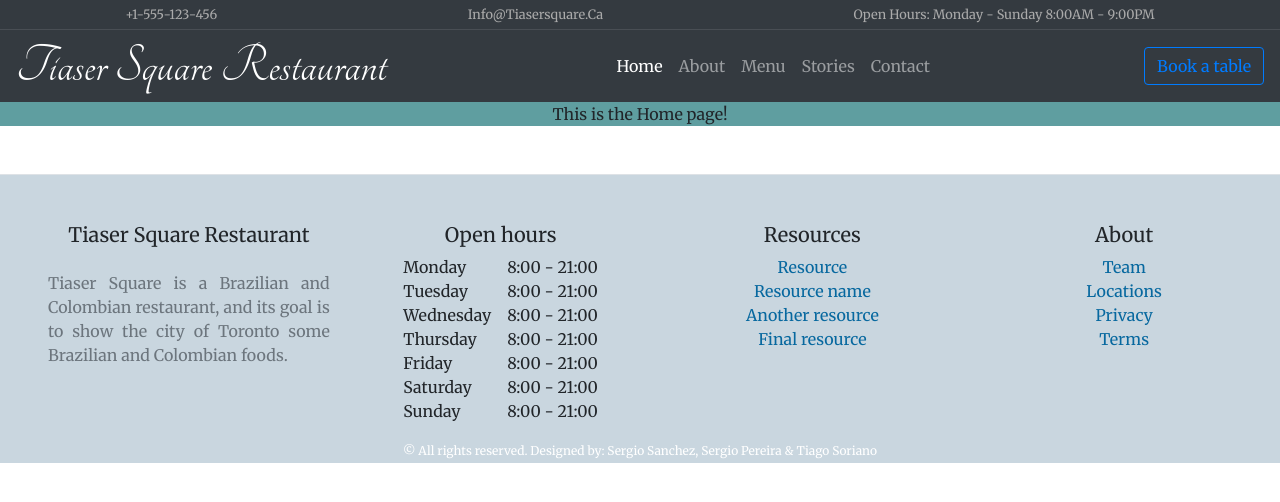
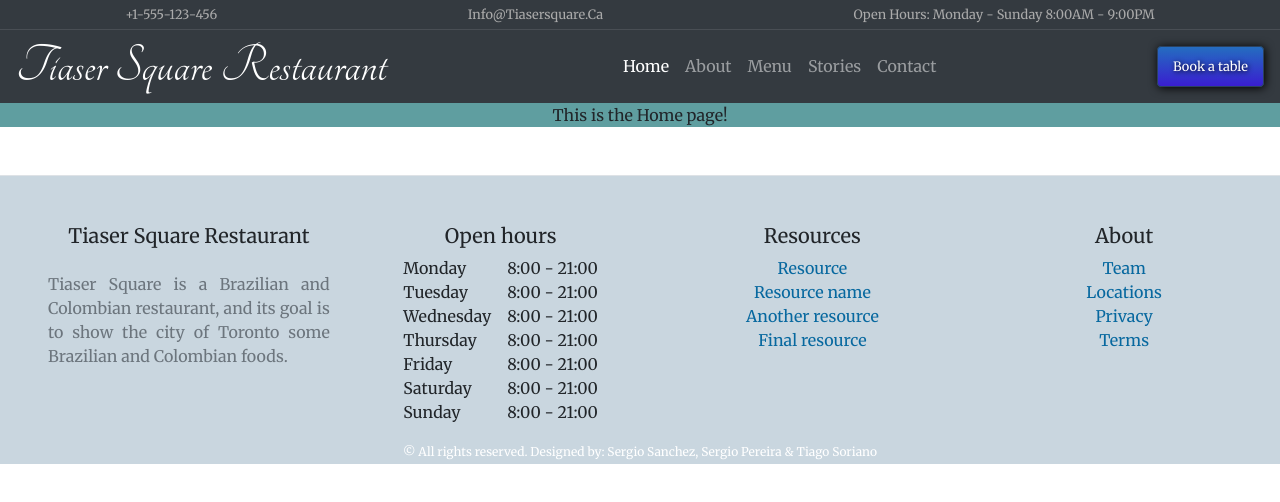
Before and after one commit to sergiosanchezs/Web-II-Project, a website: page index.html in a window 1280 px wide. Drawn offline with Linux system fonts and the light colour scheme.

Commit message:
Decorate the button

```diff
--- a/css/style.css
+++ b/css/style.css
@@ -37,6 +37,41 @@ main {
     font-size: .8rem !important;
 }
 
+.btn {
+    background: #14B9FF;
+    background-image: -webkit-linear-gradient(top, rgb(36, 109, 192), #391ED0);
+    background-image: -moz-linear-gradient(top, rgb(36, 109, 192), #391ED0);
+    background-image: -ms-linear-gradient(top, rgb(36, 109, 192), #391ED0);
+    background-image: -o-linear-gradient(top, rgb(36, 109, 192), #391ED0);
+    background-image: linear-gradient(to bottom, rgb(36, 109, 192), #391ED0);
+    -webkit-border-radius: 4px;
+    -moz-border-radius: 4px;
+    border-radius: 4px;
+    color: #FFFFFF;
+    font-family: 'Merriweather', serif;
+    font-size: 0.8rem;
+    padding: 10px 15px;
+    box-shadow: 1px 1px 10px 0px #000000;
+    -webkit-box-shadow: 1px 1px 10px 0px #000000;
+    -moz-box-shadow: 1px 1px 10px 0px #000000;
+    text-shadow: 1px 1px 5px #000000;
+    border: solid #2B4160 1px;
+    text-decoration: none;
+    display: inline-block;
+    cursor: pointer;
+    text-align: center;
+}
+
+.btn:hover {
+    border: solid #2B4160 1px;
+    background: #145EFF;
+    background-image: -webkit-linear-gradient(top, #145EFF, #5391F3);
+    background-image: -moz-linear-gradient(top, #145EFF, #5391F3);
+    background-image: -ms-linear-gradient(top, #145EFF, #5391F3);
+    background-image: -o-linear-gradient(top, #145EFF, #5391F3);
+    background-image: linear-gradient(to bottom, #145EFF, #5391F3);
+    color: #FFFFFF;
+}
 
 /* End Header CSS */
 /********************************************************/
--- a/index.html
+++ b/index.html
@@ -41,7 +41,7 @@
                     <li class="nav-item"><a class="nav-link" href="#stories" id="stories">Stories</a></li>
                     <li class="nav-item"><a class="nav-link" href="#contact" id="contact">Contact</a></li>
                 </ul>
-                <a class="btn btn-outline-primary" href="#bookATable" id="bookATable">Book a table</a>
+                <a class="btn" href="#bookATable" id="bookATable">Book a table</a>
             </div>
         </nav>
         <!-- End NAVBAR -->
```
